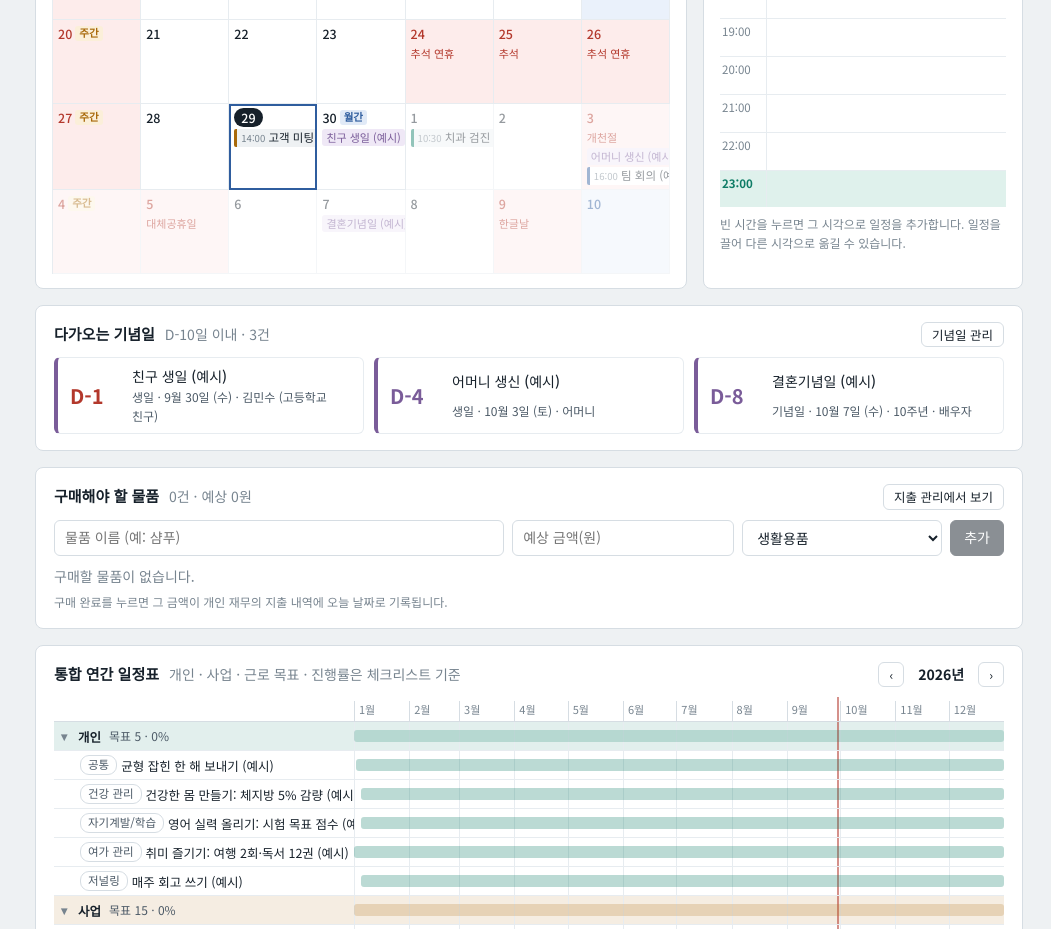
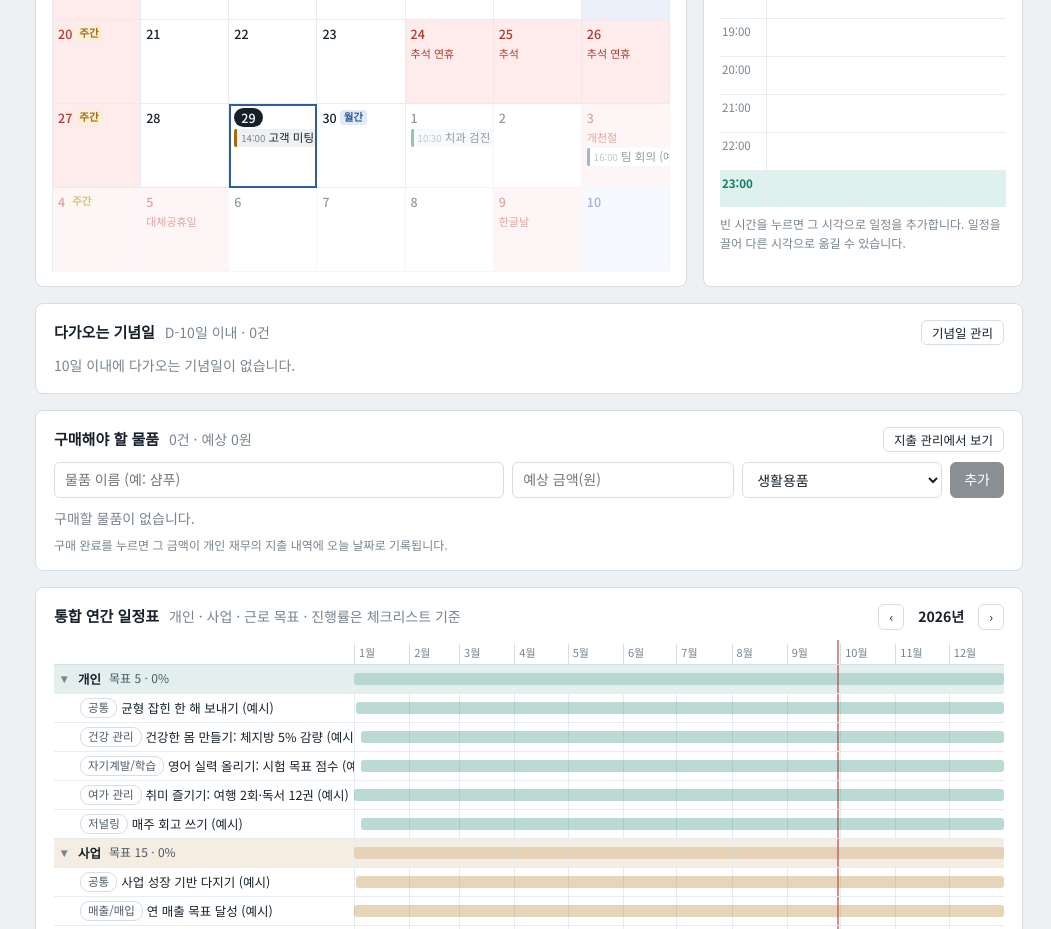
Before and after one commit to hahaha33221/Jcalender, a React (Vite) app: page / in a window 1280 px wide. Shown: the part 820-1749 px from the top of the page, without its empty margins (229-1280 px from the left). Built offline with nearby package versions, Linux system fonts and the light colour scheme.

Commit message:
기념일: 받은 엑셀 기준으로 목록 교체(한 번), 음력·윤달·연도 모름 지원, 엑셀 업로드 형식 확대
Co-Authored-By: Claude Opus 5.5 <noreply@anthropic.com>
Claude-Session: https://claude.ai/code/session_01Wy5Y96HkomeDFR573KVtSH

```diff
--- a/src/App.jsx
+++ b/src/App.jsx
@@ -15,7 +15,7 @@ import { AREAS, CYCLES, DEFAULT_RULES, ROWS, PRIO, defaultPrio, dueRule, isDue,
 import { mockAi, mockApi } from './mock.js';
 import { SpeechRec, parseKoEvent } from './voice.js';
 import { HOLIDAYS } from './holidays.js';
-import { annivOn, nextAnniv, seedAnniv } from './anniv.js';
+import { annivOn, lunarTag, nextAnniv, replaceAnnivOnce, seedAnniv } from './anniv.js';
 import { FREQ, expandEvents, repeatText, skipDate } from './recur.js';
 import { ddayText, planDueSoon } from './categories/PlanResearchView.jsx';
 
@@ -47,14 +47,14 @@ function renameCats(st) {
   const mv = o => { if (!o) return o; const r = { ...o }; Object.entries(RENAMED_CATS).forEach(([a, b]) => { if (a in r) { if (!(b in r)) r[b] = r[a]; delete r[a]; } }); return r; };
   return { ...st, reviewed: mv(st.reviewed), goals: st.goals?.boards ? { ...st.goals, boards: mv(st.goals.boards) } : st.goals };
 }
-const seedAll = () => ({ ...INIT, financeCleared: true, financeCleared2: true, events: seedEvents(), anniv: seedAnniv(), health: seedHealth(), finance: seedFinance(), goals: seedGoals(), people: seedPeople(), leisure: seedLeisure(), journal: seedJournal() });
+const seedAll = () => ({ ...INIT, financeCleared: true, financeCleared2: true, annivV2: true, events: seedEvents(), anniv: seedAnniv(), health: seedHealth(), finance: seedFinance(), goals: seedGoals(), people: seedPeople(), leisure: seedLeisure(), journal: seedJournal() });
 
 function useStore() {
   const [store, setStore] = useState(() => {
     let v = null;
     try { v = JSON.parse(localStorage.getItem(KEY)); } catch (e) { /* 저장소 사용 불가 또는 손상 */ }
     const merged = renameCats({ ...INIT, ...(v || {}) });
-    return clearFinanceOnce({ ...merged, events: merged.events ?? seedEvents(), anniv: merged.anniv ?? seedAnniv(), health: merged.health ?? seedHealth(), finance: merged.finance ?? seedFinance(), goals: dropNoGoal(merged.goals ? addExampleGoals(migrateGoals(merged.goals)) : seedGoals()), people: merged.people ? migratePeople(merged.people, new Date()) : seedPeople(), leisure: merged.leisure ?? seedLeisure(), journal: merged.journal ?? seedJournal() });
+    return replaceAnnivOnce(clearFinanceOnce({ ...merged, events: merged.events ?? seedEvents(), anniv: merged.anniv ?? seedAnniv(), health: merged.health ?? seedHealth(), finance: merged.finance ?? seedFinance(), goals: dropNoGoal(merged.goals ? addExampleGoals(migrateGoals(merged.goals)) : seedGoals()), people: merged.people ? migratePeople(merged.people, new Date()) : seedPeople(), leisure: merged.leisure ?? seedLeisure(), journal: merged.journal ?? seedJournal() }));
   });
   const [persist, setPersist] = useState(true);
   useEffect(() => {
@@ -255,7 +255,7 @@ function AnnivStrip() {
           <div key={a.id} className={`anniv-card ${n.dday === 0 ? 'hot' : n.dday <= 3 ? 'soon' : ''}`}>
             <b className="anniv-d">{n.dday === 0 ? '오늘' : `D-${n.dday}`}</b>
             <span className="anniv-n">{a.name}</span>
-            <span className="anniv-m">{a.kind} · {fmtMD(n.date)}{a.kind === '기념일' && n.years > 0 ? ` · ${n.years}주년` : ''}{a.person ? ` · ${a.person}` : ''}</span>
+            <span className="anniv-m">{a.kind} · {fmtMD(n.date)}{lunarTag(a)}{a.kind === '기념일' && n.years > 0 ? ` · ${n.years}주년` : ''}{a.person ? ` · ${a.person}` : ''}</span>
           </div>))}</div>
       ) : <p className="muted anniv-empty">{days}일 이내에 다가오는 기념일이 없습니다.</p>}
     </section>
--- a/src/anniv.js
+++ b/src/anniv.js
@@ -1,40 +1,97 @@
 import { iso } from './data.js';
 
-/* 기념일: { id, name, person(관련 인물, 자유 입력), date: 'YYYY-MM-DD'(처음 날짜), kind: '생일' | '기념일', yearly: 매년 반복 여부 } */
+/* 기념일: { id, name, person(관련 인물, 자유 입력), date: 'YYYY-MM-DD'(처음 날짜), kind: '생일' | '기념일', yearly: 매년 반복 여부,
+             lunar: 음력 날짜인지(date 의 월·일이 음력), leap: 음력 윤달, noYear: 연도를 모름(date 의 연도는 2000 으로 두고 주년을 세지 않음) } */
 export const ANNIV_KINDS = ['생일', '기념일'];
 
+/** 기본 기념일 (2026-09-30 받은 엑셀 기준) */
 export const seedAnniv = () => [
-  { id: 'an1', name: '친구 생일 (예시)', person: '김민수 (고등학교 친구)', date: '1990-09-30', kind: '생일', yearly: true },
-  { id: 'an2', name: '어머니 생신 (예시)', person: '어머니', date: '1965-10-03', kind: '생일', yearly: true },
-  { id: 'an3', name: '결혼기념일 (예시)', person: '배우자', date: '2016-10-07', kind: '기념일', yearly: true },
-  { id: 'an4', name: '입사 기념일 (예시)', person: '본인', date: '2021-11-02', kind: '기념일', yearly: true },
+  { id: 'an1', name: '엄마 생신', person: '엄마', date: '2000-10-01', kind: '생일', yearly: true, lunar: true, noYear: true },
+  { id: 'an2', name: '아빠 생신', person: '아빠', date: '2000-10-08', kind: '생일', yearly: true, lunar: true, noYear: true },
+  { id: 'an3', name: '부모님 결혼기념일', person: '부모님', date: '2000-11-19', kind: '기념일', yearly: true, noYear: true },
+  { id: 'an4', name: '엄마 방통고 학사 일정 확인', person: '엄마', date: '2000-01-01', kind: '기념일', yearly: true, noYear: true },
 ];
+/** 한 번만: 저장된 기념일을 새 기본 목록으로 바꾼다 (annivV2) */
+export const replaceAnnivOnce = s => (s.annivV2 ? s : { ...s, anniv: seedAnniv(), annivV2: true });
+
+/* ── 음력 → 양력 (브라우저 내장 한국 음력 달력 Intl 'dangi' 사용) ── */
+let dangi = null;
+try { dangi = new Intl.DateTimeFormat('ko-KR-u-ca-dangi', { year: 'numeric', month: 'numeric', day: 'numeric' }); } catch { dangi = null; }
+const lunarCache = new Map();
+const lunarOf = d => {
+  const parts = dangi.formatToParts(d);
+  const get = t => parts.find(p => p.type === t)?.value || '';
+  return { y: Number(get('relatedYear') || get('year')), m: get('month'), d: Number(get('day')) };
+};
+/** 음력 y년 m월 d일(윤달이면 leap) → 양력 Date. 그 달에 30일이 없으면 29일로 */
+export function lunarToSolar(y, m, d, leap = false) {
+  const key = `${y}-${m}-${d}-${leap ? 1 : 0}`;
+  if (lunarCache.has(key)) return lunarCache.get(key);
+  let out = null;
+  if (dangi) {
+    const want = `${leap ? '윤' : ''}${m}`;
+    let fallback = null;
+    for (let t = new Date(y, 0, 15); t < new Date(y + 1, 2, 1); t.setDate(t.getDate() + 1)) {
+      const l = lunarOf(t);
+      if (l.y !== y || l.m !== want) continue;
+      if (l.d === d) { out = new Date(t); break; }
+      if (l.d === d - 1) fallback = new Date(t);
+    }
+    if (!out && d === 30) out = fallback;
+  }
+  lunarCache.set(key, out);
+  return out;
+}
+/** 기념일의 y년(양력 기준 반복 연도) 날짜 */
+function dateIn(a, y) {
+  const [, m, d] = a.date.split('-').map(Number);
+  if (!a.lunar) return new Date(y, m - 1, d);
+  return lunarToSolar(y, m, d, a.leap);
+}
+/** 음력 기념일이면 " (음력 10/1)" */
+export const lunarTag = a => (a.lunar ? ` (음력 ${a.leap ? '윤' : ''}${Number(a.date.slice(5, 7))}/${Number(a.date.slice(8, 10))})` : '');
+/** 표시용 날짜 글자: 양력 10월 3일 / 음력 10월 1일 / 1990년 음력 10월 1일 */
+export const annivDateText = a => {
+  const [y, m, d] = a.date.split('-').map(Number);
+  return `${a.noYear ? '' : `${y}년 `}${a.lunar ? `음력 ${a.leap ? '윤' : ''}` : ''}${m}월 ${d}일`;
+};
 
 const day0 = d => new Date(d.getFullYear(), d.getMonth(), d.getDate());
 
 /** today 이후(당일 포함) 가장 가까운 날짜와 D-day. 지난 1회성 기념일은 null */
 export function nextAnniv(a, today) {
-  const [y, m, d] = a.date.split('-').map(Number);
+  const y = Number(a.date.slice(0, 4));
   const t = day0(today);
-  let next = a.yearly ? new Date(t.getFullYear(), m - 1, d) : new Date(y, m - 1, d);
-  if (a.yearly && next < t) next = new Date(t.getFullYear() + 1, m - 1, d);
-  if (next < t) return null;
+  let next = null, ry = y;
+  if (a.yearly) {
+    // 음력은 해를 넘겨 양력 1~2월에 올 수 있어 전년도부터 본다
+    for (const cy of [t.getFullYear() - 1, t.getFullYear(), t.getFullYear() + 1, t.getFullYear() + 2]) {
+      const c = dateIn(a, cy);
+      if (c && c >= t) { next = c; ry = cy; break; }
+    }
+  } else next = dateIn(a, y);
+  if (!next || next < t) return null;
   const dday = Math.round((next - t) / 864e5);
-  const years = a.yearly ? next.getFullYear() - y : 0;
+  const years = a.yearly && !a.noYear ? ry - y : 0;
   return { date: next, key: iso(next), dday, years };
 }
 
 /** 날짜(YYYY-MM-DD)별 기념일 목록 (캘린더 표시용) */
 export function annivOn(list, key) {
-  const [, m, d] = key.split('-');
-  return list.filter(a => (a.yearly ? a.date.slice(5) === `${m}-${d}` : a.date === key));
+  const [ky, m, d] = key.split('-');
+  return list.filter(a => {
+    if (!a.lunar) return a.yearly ? a.date.slice(5) === `${m}-${d}` : a.date === key;
+    const ys = a.yearly ? [Number(ky) - 1, Number(ky)] : [Number(a.date.slice(0, 4))];
+    return ys.some(y => { const c = dateIn(a, y); return c && iso(c) === key; });
+  });
 }
 
 /* ── 엑셀 양식 · 업로드 ──
-   열: 이름 | 관련 인물 | 날짜 | 종류(생일/기념일) | 매년 반복(O/X)
-   열은 머리글 이름으로 찾으므로 예전 양식(관련 인물 없음)도 올릴 수 있다
+   열: 이름 | 관련 인물 | 날짜 | 종류(생일/기념일) | 매년 반복(O/X) | 양력/음력
+   열은 머리글 이름으로 찾으므로 예전 양식(관련 인물 없음)이나 "양력/음력 · 날짜 · 내용" 표도 올릴 수 있다
+   날짜는 연도 없이 "10월 1일"도 된다 (주년은 세지 않음). 음력 윤달은 "윤6월 1일"
    이름이 "(예시)" 로 끝나는 줄은 건너뛴다 */
-export const ANNIV_HEAD = ['이름', '관련 인물', '날짜 (YYYY-MM-DD)', '종류 (생일/기념일)', '매년 반복 (O/X)'];
+export const ANNIV_HEAD = ['이름', '관련 인물', '날짜 (YYYY-MM-DD)', '종류 (생일/기념일)', '매년 반복 (O/X)', '양력/음력'];
 
 /** 날짜 칸 → 'YYYY-MM-DD' (엑셀 날짜 숫자, 2024-3-5, 2024.03.05, 2024/3/5, 20240305) */
 export function normDate(v, excelDate) {
@@ -51,10 +108,11 @@ export function normDate(v, excelDate) {
 /** 표 → { items, skipped: [{ row, why }] } */
 export function parseAnnivRows(rows, excelDate) {
   const items = [], skipped = [];
-  const start = rows.findIndex(r => String(r[0] ?? '').trim() === '이름');   // 맨 위 설명 줄 아래의 머리글
+  const isName = v => /^(이름|내용|기념일명?|제목)$/.test(String(v ?? '').replace(/\s/g, ''));
+  const start = rows.findIndex(r => (r || []).some(isName));        // 맨 위 설명 줄 아래의 머리글 (첫 열이 비어 있어도 됨)
   const head = (rows[start] || []).map(h => String(h ?? '').replace(/\s/g, ''));
   const col = (re, def) => { const i = head.findIndex(h => re.test(h)); return i >= 0 ? i : def; };
-  const C = { name: 0, person: col(/^관련|인물/, -1), date: col(/^날짜/, 1), kind: col(/^종류/, 2), yearly: col(/^매년|반복/, 3) };
+  const C = { name: head.findIndex(isName), person: col(/^관련|인물/, -1), date: col(/^날짜/, 1), kind: col(/^종류/, -1), yearly: col(/^매년|반복/, -1), cal: col(/양력|음력/, -1) };
   const cell = (r, k) => (C[k] >= 0 ? r[C[k]] ?? '' : '');
   rows.slice(start + 1).forEach((r, i) => {
     const row = start + 2 + i;
@@ -62,13 +120,24 @@ export function parseAnnivRows(rows, excelDate) {
     if (!name && !r.some(x => String(x ?? '').trim())) return;          // 빈 줄
     if (/\(예시\)$/.test(name)) return;
     if (!name) { skipped.push({ row, why: '이름 없음' }); return; }
-    const date = normDate(cell(r, 'date'), excelDate);
-    if (!date) { skipped.push({ row, why: `날짜 형식 오류 (${cell(r, 'date')})` }); return; }
+    const raw = cell(r, 'date');
+    let date = normDate(raw, excelDate), noYear = false;
+    const leap = /윤/.test(String(raw));
+    if (!date) {                                                       // 연도 없는 날짜: 10월 1일, 10/1, 10.1, 10-01
+      const md = String(raw).replace(/윤/, '').trim().match(/^(\d{1,2})\s*[월/.-]\s*(\d{1,2})\s*일?$/);
+      const dt = md && new Date(2000, Number(md[1]) - 1, Number(md[2]));
+      if (md && dt.getMonth() === Number(md[1]) - 1) { date = `2000-${md[1].padStart(2, '0')}-${md[2].padStart(2, '0')}`; noYear = true; }
+    }
+    if (!date) { skipped.push({ row, why: `날짜 형식 오류 (${raw})` }); return; }
     const k = String(cell(r, 'kind')).trim();
-    const kind = !k ? '생일' : /생/.test(k) ? '생일' : '기념일';
+    const kind = k ? (/생/.test(k) ? '생일' : '기념일') : /생신|생일/.test(name) ? '생일' : C.kind >= 0 ? '생일' : '기념일';
     const y = String(cell(r, 'yearly')).trim().toUpperCase();
     const yearly = !/^(X|N|NO|0|FALSE|아니|아니오|1회)/.test(y);
-    items.push({ name, person: String(cell(r, 'person')).trim(), date, kind, yearly });
+    const lunar = /음/.test(String(cell(r, 'cal'))) || /음력/.test(String(raw));
+    // 관련 인물 칸이 없으면 "엄마 생신" → 엄마
+    // (관련 인물 칸도 없고 알아낼 수 없으면 넣지 않아 기존 값을 지키고, 새 기념일은 빈칸)
+    const person = C.person >= 0 ? String(cell(r, 'person')).trim() : kind === '생일' ? name.replace(/\s*(생신|생일).*$/, '').trim() : null;
+    items.push({ name, ...(person == null ? {} : { person }), date, kind, yearly, lunar, leap: leap && lunar, noYear });
   });
   return { items, skipped };
 }
--- a/src/categories/AnnivView.jsx
+++ b/src/categories/AnnivView.jsx
@@ -1,6 +1,6 @@
 import React, { useRef, useState } from 'react';
 import { iso } from '../data.js';
-import { ANNIV_HEAD, ANNIV_KINDS, mergeAnniv, nextAnniv, parseAnnivRows, replaceAnniv } from '../anniv.js';
+import { ANNIV_HEAD, ANNIV_KINDS, annivDateText, lunarTag, mergeAnniv, nextAnniv, parseAnnivRows, replaceAnniv } from '../anniv.js';
 import { WEEK, areaVar, useCtx } from '../shared.jsx';
 import { download, excelDate, readXlsx, writeXlsx } from '../xlsx.js';
 import { parseCsv } from './samsungHealth.js';
@@ -31,7 +31,7 @@ export default function AnnivView({ area, cat, group }) {
             <div key={a.id} className={`anniv-card ${n.dday === 0 ? 'hot' : n.dday <= 3 ? 'soon' : ''}`}>
               <b className="anniv-d">{n.dday === 0 ? '오늘' : `D-${n.dday}`}</b>
               <span className="anniv-n">{a.name}</span>
-              <span className="anniv-m">{a.kind} · {fmtMD(n.date)}{a.kind === '기념일' && n.years > 0 ? ` · ${n.years}주년` : ''}{a.person ? ` · ${a.person}` : ''}</span>
+              <span className="anniv-m">{a.kind} · {fmtMD(n.date)}{lunarTag(a)}{a.kind === '기념일' && n.years > 0 ? ` · ${n.years}주년` : ''}{a.person ? ` · ${a.person}` : ''}</span>
             </div>))}</div>
         ) : <p className="muted anniv-empty">{store.annivDays}일 이내에 다가오는 기념일이 없습니다.</p>}
       </section>
@@ -42,7 +42,7 @@ export default function AnnivView({ area, cat, group }) {
           <div key={m.getMonth()} className={`anniv-month ${list.length ? '' : 'none'}`}>
             <b>{m.getFullYear() !== now.getFullYear() ? `${m.getFullYear()}년 ` : ''}{m.getMonth() + 1}월</b>
             {list.length ? list.map(({ a, n }) => (
-              <span key={a.id}><em>{n.date.getDate()}일</em> {a.name}<small>{a.person ? ` · ${a.person}` : ''} · D-{n.dday}</small></span>
+              <span key={a.id}><em>{n.date.getDate()}일</em> {a.name}<small>{lunarTag(a)}{a.person ? ` · ${a.person}` : ''} · D-{n.dday}</small></span>
             )) : <span className="muted">없음</span>}
           </div>))}</div>
       </section>
@@ -64,12 +64,14 @@ function templateFile(list = []) {
     '[날짜] YYYY-MM-DD\n처음 날짜 (예: 1990-09-30)\n1990.9.30, 1990/9/30도 가능',
     '[종류] 생일 또는 기념일\n비우면 생일\n기념일은 처음 연도로 주년 계산',
     '[매년 반복] O 또는 X\nO = 매년 반복, X = 한 번만\n비우면 O',
+    '[양력/음력] 양력 또는 음력\n비우면 양력\n연도를 모르면 날짜에 "10월 1일"',
   ];
   return writeXlsx([{
-    name: '기념일', cols: [30, 30, 30, 30, 26], grid: false, header: 1, blank: 30,
+    name: '기념일', cols: [30, 30, 30, 30, 26, 26], grid: false, header: 1, blank: 30,
     rowStyle: { 0: 2 }, heights: { 0: 54, 1: 22 },
-    rows: [desc, ANNIV_HEAD, ['홍길동 생일 (예시)', '홍길동 (대학 동기)', '1990-09-30', '생일', 'O'], ['결혼기념일 (예시)', '배우자', '2016-10-07', '기념일', 'O'],
-      ...list.filter(a => !/\(예시\)$/.test(a.name)).sort((a, b) => a.date.slice(5).localeCompare(b.date.slice(5))).map(a => [a.name, a.person || '', a.date, a.kind, a.yearly ? 'O' : 'X'])],
+    rows: [desc, ANNIV_HEAD, ['홍길동 생일 (예시)', '홍길동 (대학 동기)', '1990-09-30', '생일', 'O', '양력'], ['어머니 생신 (예시)', '어머니', '10월 1일', '생일', 'O', '음력'],
+      ...list.filter(a => !/\(예시\)$/.test(a.name)).sort((a, b) => a.date.slice(5).localeCompare(b.date.slice(5)))
+        .map(a => [a.name, a.person || '', a.noYear ? `${a.leap ? '윤' : ''}${Number(a.date.slice(5, 7))}월 ${Number(a.date.slice(8, 10))}일` : a.date, a.kind, a.yearly ? 'O' : 'X', a.lunar ? '음력' : '양력'])],
   }]);
 }
 
@@ -122,7 +124,7 @@ function AnnivExcel() {
       <p className="note">{mode === 'replace'
         ? '전체 바꾸기: 기념일 목록이 엑셀 내용과 똑같아집니다. 엑셀에 없는 기념일은 삭제되고(확인 후), 이름과 날짜가 같은 기념일은 엑셀 값으로 수정됩니다.'
         : '추가·수정만: 엑셀에 있는 기념일만 추가하거나 수정하고, 엑셀에 없는 기념일은 그대로 둡니다. 예시 기념일은 지워집니다.'}
-        {' '}양식에는 지금 등록된 기념일이 들어 있으니 고쳐서 그대로 올리면 됩니다. 열: 이름 · 관련 인물 · 날짜 · 종류(생일/기념일) · 매년 반복(O/X).</p>
+        {' '}양식에는 지금 등록된 기념일이 들어 있으니 고쳐서 그대로 올리면 됩니다. 열: 이름 · 관련 인물 · 날짜 · 종류(생일/기념일) · 매년 반복(O/X) · 양력/음력. "양력/음력 · 날짜 · 내용"만 있는 표도 올릴 수 있고, 날짜는 연도 없이 "10월 1일"로 적어도 됩니다.</p>
     </section>
   );
 }
@@ -130,7 +132,7 @@ function AnnivExcel() {
 /* 기념일 목록 편집 (표시 기간, 수정, 삭제, 추가) */
 function AnnivManager() {
   const { store, setStore, now } = useCtx();
-  const blank = { name: '', person: '', date: iso(now), kind: '생일', yearly: true };
+  const blank = { name: '', person: '', date: iso(now), kind: '생일', yearly: true, lunar: false, noYear: false };
   const [f, setF] = useState(blank);
   const setDays = v => setStore(s => ({ ...s, annivDays: Math.max(0, Math.min(365, Number(v) || 0)) }));
   const upd = (id, patch) => setStore(s => ({ ...s, anniv: s.anniv.map(a => (a.id === id ? { ...a, ...patch } : a)) }));
@@ -149,17 +151,19 @@ function AnnivManager() {
         <span><b>D-</b><input type="number" min="0" max="365" value={store.annivDays} onChange={e => setDays(e.target.value)} aria-label="며칠 전부터 표시" />일 전부터 표시</span></label>
       <div className="tablewrap">
         <table className="prog anniv-tb">
-          <thead><tr><th>이름</th><th>관련 인물</th><th>날짜</th><th>종류</th><th>매년</th><th>다음</th><th /></tr></thead>
+          <thead><tr><th>이름</th><th>관련 인물</th><th>양/음</th><th>날짜</th><th>종류</th><th>매년</th><th>다음</th><th /></tr></thead>
           <tbody>{sorted.map(a => {
             const n = nextAnniv(a, now);
             return (
               <tr key={a.id}>
                 <td><input value={a.name} onChange={e => upd(a.id, { name: e.target.value })} aria-label="이름" /></td>
                 <td><input value={a.person || ''} onChange={e => upd(a.id, { person: e.target.value })} placeholder="관련 인물" aria-label="관련 인물" /></td>
-                <td><input type="date" value={a.date} onChange={e => e.target.value && upd(a.id, { date: e.target.value })} aria-label="날짜" /></td>
+                <td><select value={a.lunar ? (a.leap ? 'L2' : 'L') : 'S'} onChange={e => upd(a.id, { lunar: e.target.value !== 'S', leap: e.target.value === 'L2' })} aria-label="양력/음력">
+                  <option value="S">양력</option><option value="L">음력</option><option value="L2">음력 윤달</option></select></td>
+                <td><DateCell a={a} onChange={patch => upd(a.id, patch)} /></td>
                 <td><select value={a.kind} onChange={e => upd(a.id, { kind: e.target.value })} aria-label="종류">{ANNIV_KINDS.map(k => <option key={k}>{k}</option>)}</select></td>
                 <td><input type="checkbox" checked={a.yearly} onChange={e => upd(a.id, { yearly: e.target.checked })} aria-label="매년 반복" /></td>
-                <td className="nowrap">{n ? (n.dday === 0 ? '오늘' : `D-${n.dday}`) : '지남'}</td>
+                <td className="nowrap">{n ? <>{n.dday === 0 ? '오늘' : `D-${n.dday}`}{a.lunar && <small className="muted"> · 양력 {n.date.getMonth() + 1}/{n.date.getDate()}</small>}</> : '지남'}</td>
                 <td><button className="btn sm" onClick={() => del(a.id)}>삭제</button></td>
               </tr>
             );
@@ -169,12 +173,29 @@ function AnnivManager() {
       <form className="anniv-add" onSubmit={add}>
         <input value={f.name} onChange={e => setF({ ...f, name: e.target.value })} placeholder="기념일 이름 (예: 아버지 생신)" aria-label="새 기념일 이름" />
         <input value={f.person} onChange={e => setF({ ...f, person: e.target.value })} placeholder="관련 인물 (예: 어머니)" aria-label="새 기념일 관련 인물" className="anniv-person" />
-        <input type="date" value={f.date} onChange={e => setF({ ...f, date: e.target.value })} aria-label="새 기념일 날짜" />
+        <select value={f.lunar ? 'L' : 'S'} onChange={e => setF({ ...f, lunar: e.target.value === 'L' })} aria-label="새 기념일 양력/음력"><option value="S">양력</option><option value="L">음력</option></select>
+        <DateCell a={f} onChange={patch => setF({ ...f, ...patch })} />
         <select value={f.kind} onChange={e => setF({ ...f, kind: e.target.value })} aria-label="새 기념일 종류">{ANNIV_KINDS.map(k => <option key={k}>{k}</option>)}</select>
         <label className="chk"><input type="checkbox" checked={f.yearly} onChange={e => setF({ ...f, yearly: e.target.checked })} />매년</label>
         <button className="btn primary" disabled={!f.name.trim()}>추가</button>
       </form>
-      <p className="note">기념일 종류는 처음 날짜의 연도로 몇 주년인지 계산합니다. 매년 반복을 끄면 그 날짜 한 번만 표시됩니다.</p>
+      <p className="note">기념일 종류는 처음 날짜의 연도로 몇 주년인지 계산합니다(연도 모름이면 주년 없음). 매년 반복을 끄면 그 날짜 한 번만 표시됩니다. 음력은 해마다 양력 날짜로 바꿔 달력·D-day에 보여 줍니다.</p>
     </div>
   );
 }
+
+/** 날짜 칸: 연도를 알면 날짜 입력, 모르면 월·일만. "연도 모름" 체크로 바꾼다 */
+function DateCell({ a, onChange }) {
+  const [, m, d] = a.date.split('-').map(Number);
+  const setMD = (mm, dd) => { const dt = new Date(2000, mm - 1, dd); if (dt.getMonth() === mm - 1) onChange({ date: `2000-${String(mm).padStart(2, '0')}-${String(dd).padStart(2, '0')}` }); };
+  return (
+    <span className="an-date">
+      {a.noYear
+        ? <span className="an-md"><input type="number" min="1" max="12" value={m} onChange={e => setMD(Number(e.target.value), d)} aria-label="월" />월
+            <input type="number" min="1" max={a.lunar ? 30 : 31} value={d} onChange={e => setMD(m, Number(e.target.value))} aria-label="일" />일</span>
+        : <input type="date" value={a.date} onChange={e => e.target.value && onChange({ date: e.target.value })} aria-label="날짜" />}
+      <label className="an-noyear"><input type="checkbox" checked={!!a.noYear} onChange={e => onChange({ noYear: e.target.checked, date: e.target.checked ? `2000-${a.date.slice(5)}` : `${new Date().getFullYear()}-${a.date.slice(5)}` })} />연도 모름</label>
+      {a.lunar && <small className="muted">{annivDateText(a)}</small>}
+    </span>
+  );
+}
--- a/src/styles.css
+++ b/src/styles.css
@@ -1227,3 +1227,8 @@ body.report-open { overflow: hidden; }
 .cal-rep { font-style: normal; font-size: 10px; color: var(--ink3); margin-right: 2px; }
 .tl-rep { display: inline-block; margin-left: 6px; font-size: 11px; color: var(--ink3); border: 1px solid var(--line); border-radius: 8px; padding: 0 6px; }
 .ev-series { color: var(--ink2); background: var(--paper); border-radius: 6px; padding: 6px 8px; }
+/* 기념일 › 음력 · 연도 모름 */
+.an-date { display: inline-flex; flex-wrap: wrap; align-items: center; gap: 4px 8px; }
+.an-md { display: inline-flex; align-items: center; gap: 3px; white-space: nowrap; }
+.an-md input { width: 52px; padding: 2px 4px; }
+.an-noyear { display: inline-flex; align-items: center; gap: 3px; font-size: 12px; color: var(--ink2); white-space: nowrap; }
```
Also changed, not shown: 1 other file (tests, documents, lock files or other folders).
